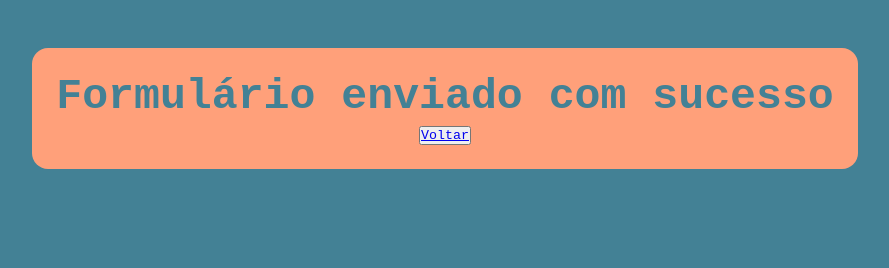
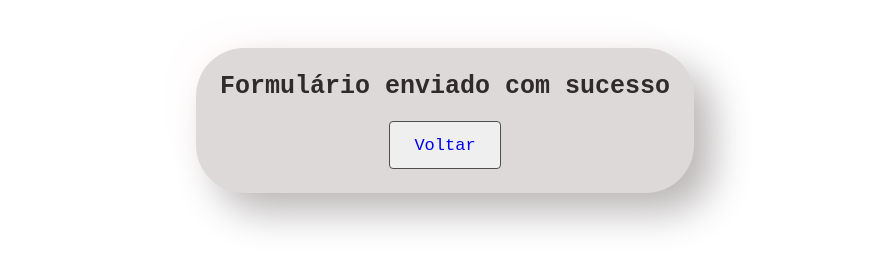
Before and after one commit to Gsantos99/formulario-envio, a plain HTML site: page form-submit.html in a window 1280 px wide. Shown: the whole page, without its empty margins (195-1084 px from the left). Drawn offline with Linux system fonts and the light colour scheme; a web font is replaced by a local one.

Commit message:
Update CSS

```diff
--- a/form-submit.html
+++ b/form-submit.html
@@ -1,5 +1,5 @@
 <!DOCTYPE html>
-<html lang="en">
+<html lang="pt-br">
   <head>
     <meta charset="UTF-8" />
     <meta http-equiv="X-UA-Compatible" content="IE=edge" />
--- a/style/sucess-style.css
+++ b/style/sucess-style.css
@@ -1,5 +1,5 @@
 :root {
-  --bg-color: rgb(67, 129, 149);
+  --bg-color: white;
   --primary-color: lightsalmon;
 }
 
@@ -23,19 +23,90 @@ main {
 }
 
 .msg-sucess {
-  background-color: var(--primary-color);
-  border-radius: 1rem;
   padding: 1.5rem;
   text-align: center;
   margin-top: 3rem;
-  font-size: 1.35rem;
+  font-size: 1rem;
+  width: fit-content;
+  max-width: 500px;
+
+  border-radius: 48px;
+  background: #ded9d9;
+  box-shadow: 19px 19px 38px #bab6b6, -19px -19px 38px #fffcfc;
 }
 
-h1 {
-  color: var(--bg-color);
+h1,
+a:visited,
+a:active {
+  font-size: 25px;
+  color: rgb(48, 42, 42);
 }
 
-a > button {
-  font-size: inherit;
-  margin-top: 1rem;
+/* Botão de voltar  */
+
+button a {
+  font-size: 17px;
+  text-decoration: none;
 }
+
+.msg-sucess button {
+  margin-top: 20px;
+
+  display: inline-block;
+  padding: 12px 24px;
+  border: 1px solid #4f4f4f;
+  border-radius: 4px;
+  transition: all 0.2s ease-in;
+  position: relative;
+  overflow: hidden;
+  font-size: 19px;
+  color: black;
+  z-index: 1;
+}
+
+.msg-sucess button:before {
+  content: '';
+  position: absolute;
+  left: 50%;
+  transform: translateX(-50%) scaleY(1) scaleX(1.25);
+  top: 100%;
+  width: 140%;
+  height: 180%;
+  background-color: rgba(0, 0, 0, 0.05);
+  border-radius: 50%;
+  display: block;
+  transition: all 0.5s 0.1s cubic-bezier(0.55, 0, 0.1, 1);
+  z-index: -1;
+}
+
+.msg-sucess button:after {
+  content: '';
+  position: absolute;
+  left: 55%;
+  transform: translateX(-50%) scaleY(1) scaleX(1.45);
+  top: 180%;
+  width: 160%;
+  height: 190%;
+  background-color: #39bda7;
+  border-radius: 50%;
+  display: block;
+  transition: all 0.5s 0.1s cubic-bezier(0.55, 0, 0.1, 1);
+  z-index: -1;
+}
+
+.msg-sucess button:hover {
+  color: #ffffff;
+  border: 1px solid #39bda7;
+}
+
+.msg-sucess button:hover:before {
+  top: -35%;
+  background-color: #39bda7;
+  transform: translateX(-50%) scaleY(1.3) scaleX(0.8);
+}
+
+.msg-sucess button:hover:after {
+  top: -45%;
+  background-color: #39bda7;
+  transform: translateX(-50%) scaleY(1.3) scaleX(0.8);
+}
```
Also changed, not shown: index.html (+3 -3 lines), style/style.css (+4 -3 lines).
